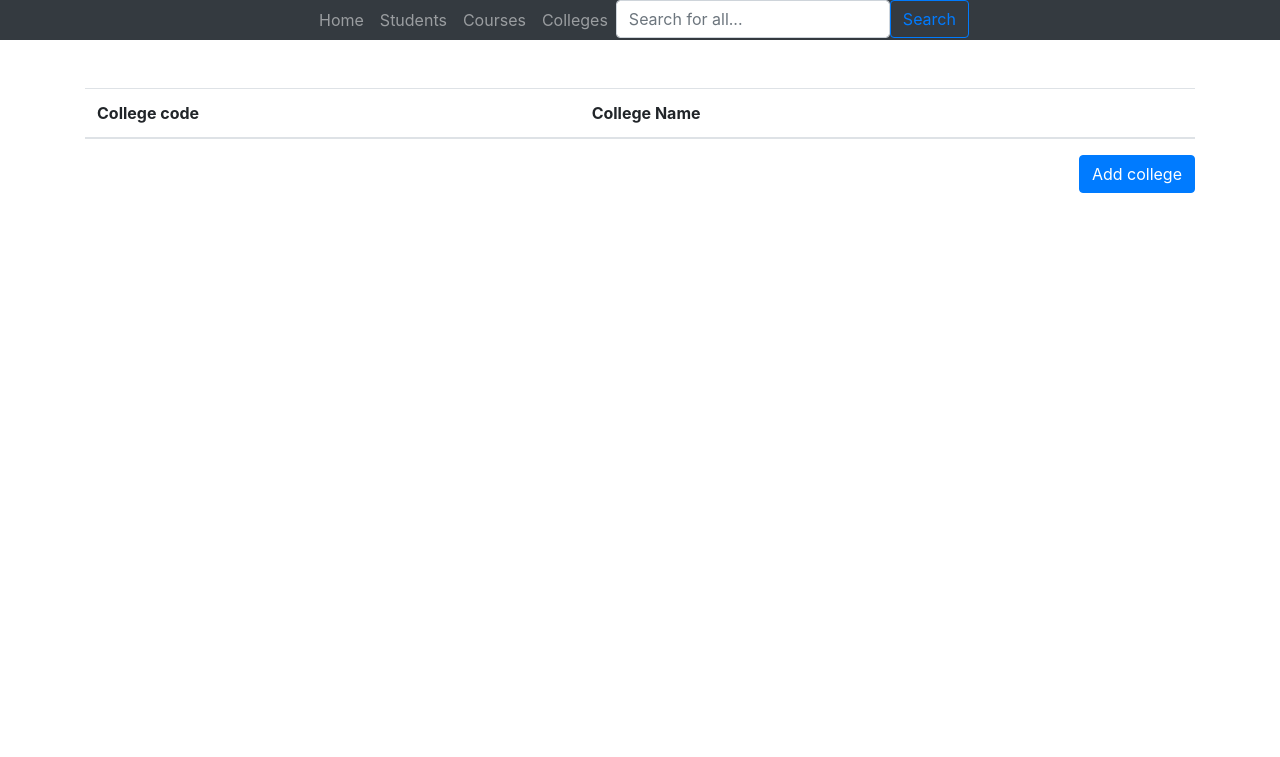
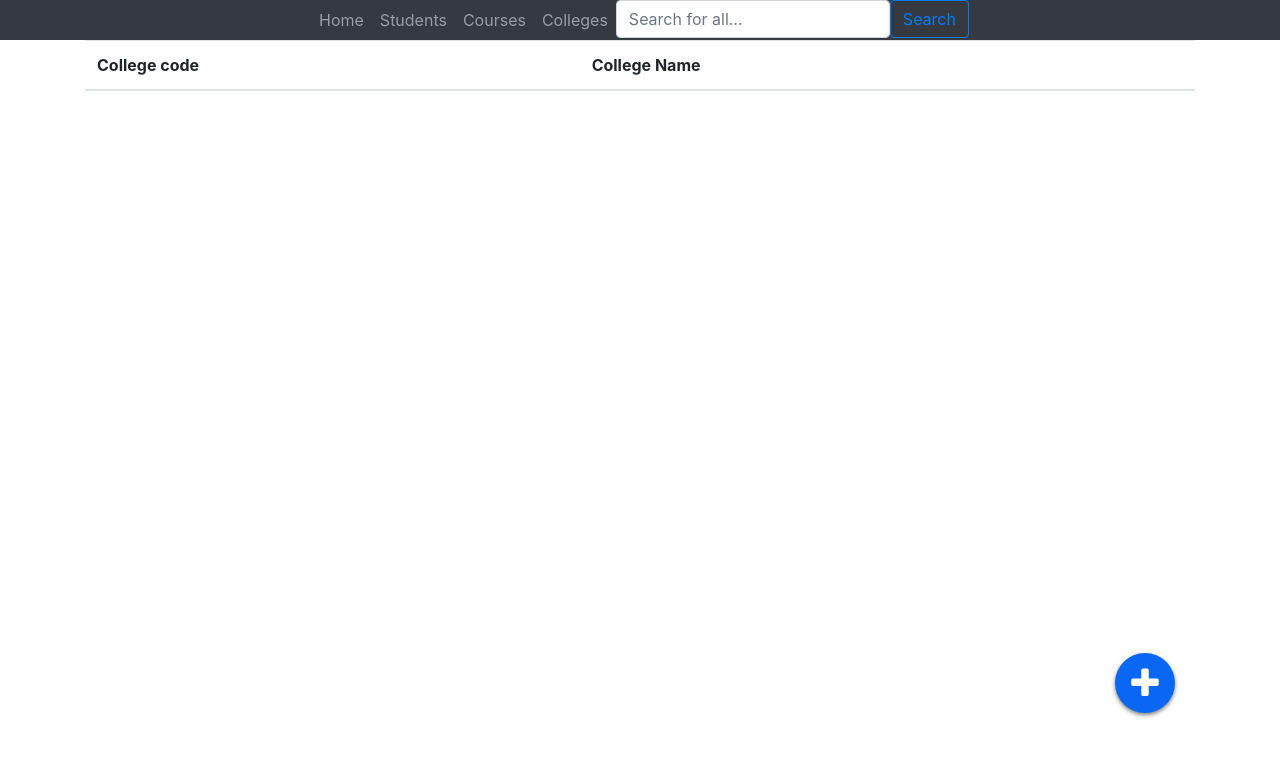
Before and after one commit to Nyf0/SSIS_V3, a Flask app: page /colleges in a window 1280 px wide. Shown: the top 757 px of the page. Run offline with Flask 3, Linux system fonts and the light colour scheme; data that the repository does not hold is empty; some libraries are stand-ins or nearby versions.

Commit message:
Added in a style sheet for the new Add button to all pages. And as I implied, reworked the add button so it looks a bit etter

```diff
--- /dev/null
+++ b/website/static/style.css
@@ -0,0 +1,25 @@
+/* Add student icon */
+.floating-icon {
+    position: fixed;
+    bottom: 87px;
+    right: 105px;
+    background-color: #0a67f3;
+    color: white;
+    width: 60px;
+    height: 60px;
+    border-radius: 50%;
+    display: flex;
+    align-items: center;
+    justify-content: center;
+    box-shadow: 0 2px 4px rgba(0, 0, 0, 0.5);
+    transition: transform 0.3s ease;
+}
+
+.floating-icon:hover,
+.floating-icon:active {
+    transform: scale(1.1);
+}
+
+.floating-icon i {
+    font-size: 35px;
+}
--- a/website/templates/base.html
+++ b/website/templates/base.html
@@ -3,7 +3,7 @@
     <head>
         <meta charset="utf-8" />
         <meta name="viewport" content="width=device-width, initial-scale=1" />
-
+        <link rel="stylesheet" href="https://cdnjs.cloudflare.com/ajax/libs/font-awesome/4.7.0/css/font-awesome.min.css">
       <link
        rel="stylesheet"
        href="https://stackpath.bootstrapcdn.com/bootstrap/4.4.1/css/bootstrap.min.css"
@@ -15,7 +15,9 @@
       href="https://stackpath.bootstrapcdn.com/font-awesome/4.7.0/css/font-awesome.min.css"
       crossorigin="anonymous"
       />
-        <title>{% block title %}Home{% endblock %}</title>
+      <link rel="stylesheet" type="text/css" href="{{ url_for('static', filename='style.css') }}">
+
+      <title>{% block title %}Home{% endblock %}</title>
     </head>
     <body>
       <nav class="navbar-expand-lg navbar-dark bg-dark">
--- a/website/templates/colleges.html
+++ b/website/templates/colleges.html
@@ -1,9 +1,11 @@
 {% extends "base.html" %}
 {% block title %}Colleges{% endblock%}
 {% block content %}
-<br>
-<!-- <input type="text" id="searchInput" placeholder="Search for colleges..."> -->
-<br>
+<a href="/add-college">
+  <div class="floating-icon">
+    <i class="fa fa-solid fa-plus"></i>
+  </div>
+</a>
 <table class="table" id="colleges">
     <thead>
       <tr>
@@ -31,9 +33,6 @@
         {% endfor %}
     </tbody>
 </table>
-<div class="form-group" align="right">
-    <button type="button" class="btn btn-primary" onclick="location.href='/add-college'">Add college</button>
-</div>
 
 <script src="https://code.jquery.com/jquery-3.6.0.min.js"></script>
 <script>
```
Also changed, not shown: website/templates/courses.html (+5 -2 lines), website/templates/students.html (+5 -4 lines).
